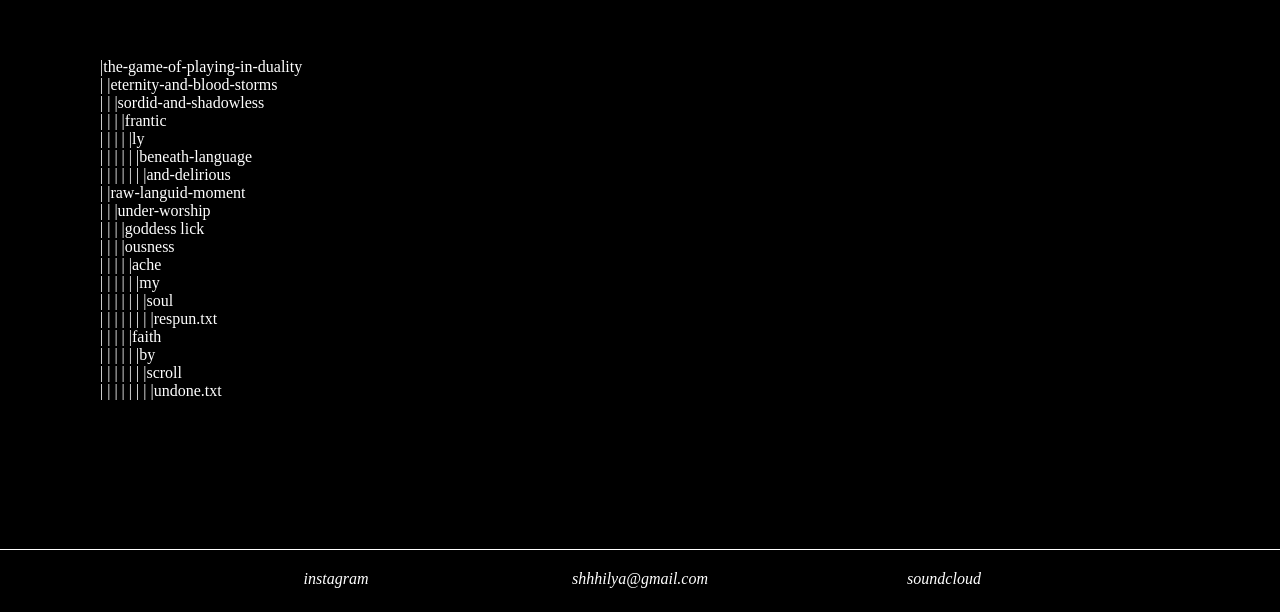
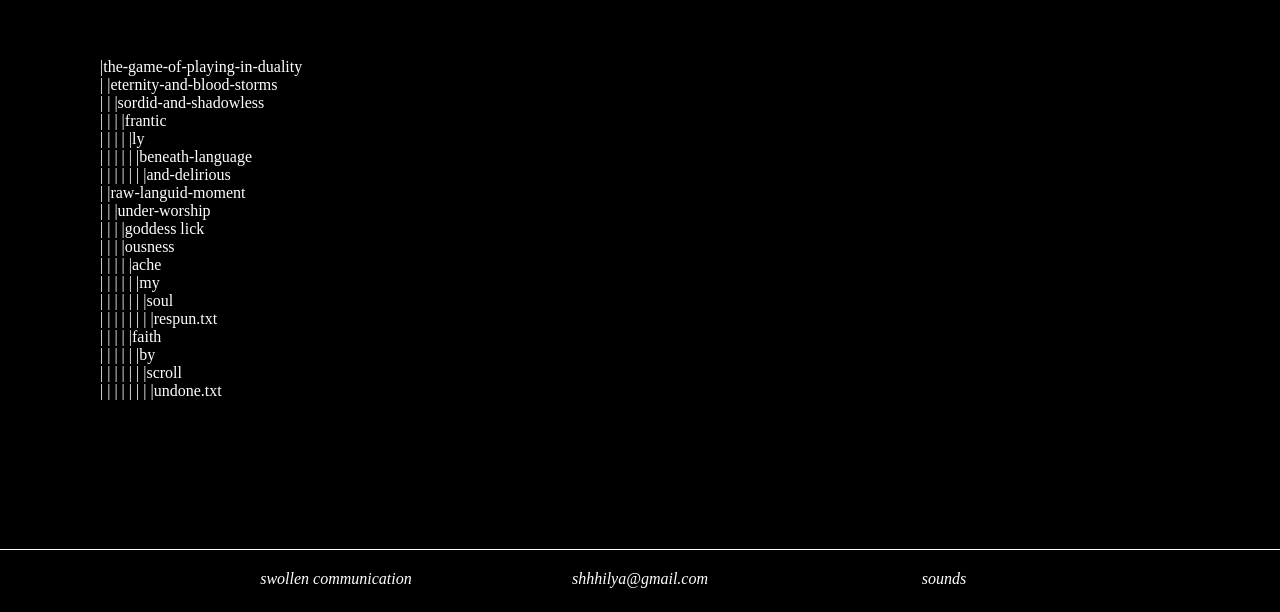
Before and after one commit to exoticsquare/exoticsquare.github.io, a plain HTML site: page SwollenCommunication/swollencommunication.html in a window 1280 px wide. Shown: the part 192-804 px from the top of the page. Drawn offline with Linux system fonts and the light colour scheme.

Commit message:
Update swollencommunication.html

```diff
--- a/SwollenCommunication/swollencommunication.html
+++ b/SwollenCommunication/swollencommunication.html
@@ -1053,9 +1053,9 @@ a:focus{
 
 		<div class ="nav">
 			<ul>
-<li><a href= "https://www.instagram.com/shineeeeeeee_xyz/"target=_blank> instagram</a></li>
+<li><a href= "http://shiney.world/SwollenCommunication/swollencommunication.html"target=_blank> swollen communication</a></li>
 <li><a href= "mailto:shhhilya@gmail.com"target=_blank>shhhilya@gmail.com </a></li>
-<li><a href= "https://soundcloud.com/shineeeeeeee"target=_blank> soundcloud</a></li>
+<li><a href= "https://soundcloud.com/shineeeeeeee"target=_blank> sounds</a></li>
 			</ul>
 </div>
 
```
